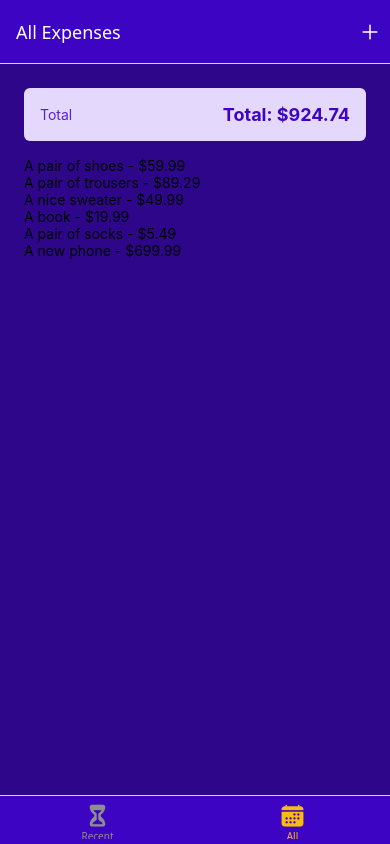
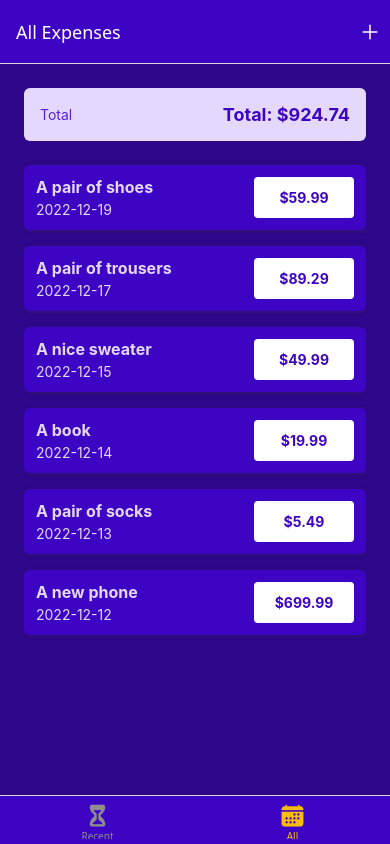
Before and after one commit to roryjarrard/expense-tracker, a React Native app: screen /AllExpenses in a window 390 px wide. Built offline with nearby package versions, Linux system fonts and the light colour scheme.

Commit message:
date format

```diff
--- /dev/null
+++ b/src/components/ExpensesOutput/ExpenseItem.js
@@ -0,0 +1,68 @@
+import { Pressable, View, StyleSheet, Text } from 'react-native';
+
+import { getFormattedDate } from '../../util/date';
+
+import { GlobalStyles } from '../../constants/styles';
+import { get } from 'react-native/Libraries/TurboModule/TurboModuleRegistry';
+const { colors } = GlobalStyles;
+
+function ExpenseItem({ description, amount, date }) {
+    function expensePressHandler() { }
+
+
+    return (
+        <Pressable onPress={expensePressHandler} style={({ pressed }) => pressed && styles.pressed} android_ripple={{ color: colors.primary100 }}>
+            <View style={styles.expenseItem}>
+                <View>
+                    <Text style={[styles.textBase, styles.description]}>{description}</Text>
+                    <Text style={styles.textBase}>{getFormattedDate(date)}</Text>
+                </View>
+                <View style={styles.amountContainer}>
+                    <Text style={styles.amount}>${amount.toFixed(2)}</Text>
+                </View>
+            </View>
+        </Pressable>
+    );
+}
+
+export default ExpenseItem;
+
+const styles = StyleSheet.create({
+    pressed: {
+        opacity: 0.75
+    },
+    expenseItem: {
+        padding: 12,
+        marginVertical: 8,
+        backgroundColor: colors.primary500,
+        flexDirection: 'row',
+        justifyContent: 'space-between',
+        borderRadius: 6,
+        elevation: 3,
+        shadowColor: colors.gray500,
+        shadowRadius: 4,
+        shadowOffset: { width: 1, height: 1 },
+        shadowOpacity: 0.4,
+    },
+    textBase: {
+        color: colors.primary50
+    },
+    description: {
+        fontSize: 16,
+        marginBottom: 4,
+        fontWeight: 'bold',
+    },
+    amountContainer: {
+        paddingHorizontal: 12,
+        paddingVertical: 4,
+        backgroundColor: 'white',
+        justifyContent: 'center',
+        alignItems: 'center',
+        borderRadius: 4,
+        minWidth: 100,
+    },
+    amount: {
+        color: colors.primary500,
+        fontWeight: 'bold',
+    },
+});
--- a/src/components/ExpensesOutput/ExpensesList.js
+++ b/src/components/ExpensesOutput/ExpensesList.js
@@ -1,9 +1,20 @@
 import { FlatList, Text } from 'react-native';
+
+import ExpenseItem from './ExpenseItem';
 
 function ExpensesList({ expenses }) {
     function renderExpenseItem(itemData) {
-        return <Text>{itemData.item.description} - ${itemData.item.amount.toFixed(2)}</Text>;
+        console.log('sending itemData.item: ', itemData.item);
+        return (
+            <ExpenseItem
+                description={itemData.item.description}
+                amount={itemData.item.amount}
+                date={itemData.item.date}
+            />
+        );
     }
+
+
 
     return (
         <FlatList
--- /dev/null
+++ b/src/util/date.js
@@ -0,0 +1,7 @@
+export function getFormattedDate(date) {
+    return `${date.getFullYear()}-${date.getMonth() + 1}-${date.getDate()}`;
+}
+
+export function getDateMinusDays(date, days) {
+    return new Date(date.getFullYear(), date.getMonth(), date.getDate() - days);
+}
```
